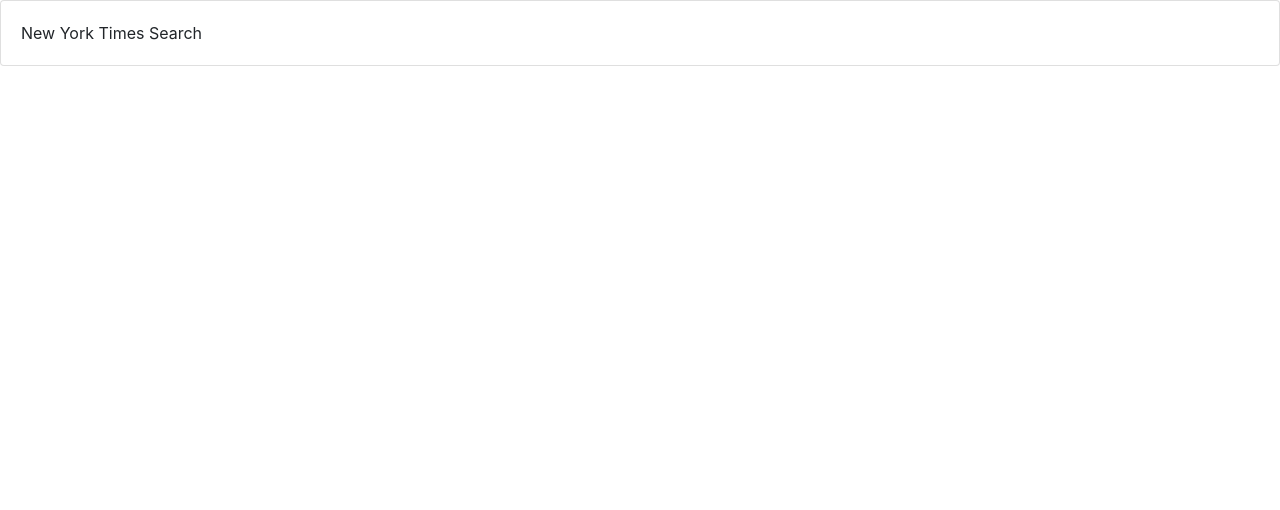
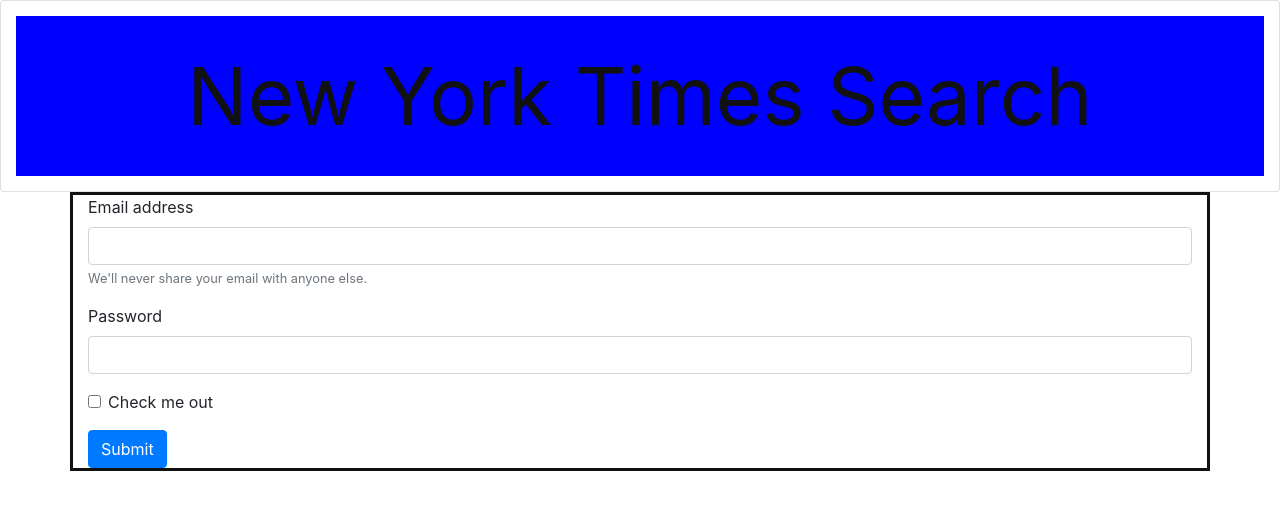
Before and after one commit to StevenJ87/Times-Search--Group-Project, a plain HTML site: page index.html in a window 1280 px wide. Drawn offline with nearby package versions, Linux system fonts and the light colour scheme.

Commit message:
addition of input form

```diff
--- a/index.html
+++ b/index.html
@@ -8,12 +8,38 @@
     <link rel="stylesheet" href="style.css">
 </head>
 <body>
+
+    <!--Header-->
     <header>
         <div class="card">
-            <div class="card-body fa fa-file">
+            <div class="card-body fa-newspaper-o">
               New York Times Search
             </div>
           </div>
+
+          <!--Search Form-->
+          <div class="container">
+          <form>
+            <div class="form-group">
+              <label for="exampleInputEmail1">Email address</label>
+              <input type="email" class="form-control" id="exampleInputEmail1" aria-describedby="emailHelp">
+              <small id="emailHelp" class="form-text text-muted">We'll never share your email with anyone else.</small>
+            </div>
+            <div class="form-group">
+              <label for="exampleInputPassword1">Password</label>
+              <input type="password" class="form-control" id="exampleInputPassword1">
+            </div>
+            <div class="form-group form-check">
+              <input type="checkbox" class="form-check-input" id="exampleCheck1">
+              <label class="form-check-label" for="exampleCheck1">Check me out</label>
+            </div>
+            <button type="submit" class="btn btn-primary">Submit</button>
+          </form>
+        </div>
+
+          <!--Result area-->
+
+
     </header>
     <script src="https://cdnjs.cloudflare.com/ajax/libs/jquery/3.2.1/jquery.min.js"> </script>
     <script type="text/javascript" src="script.js"></script>
--- a/style.css
+++ b/style.css
@@ -0,0 +1,11 @@
+.card-body{
+    background-color: blue;
+    text-align: center;
+    font-size:80px;
+    color: #111;
+    margin: 15px;
+}
+.container{
+    border-style: solid;
+    border-color: #111;
+}
```
